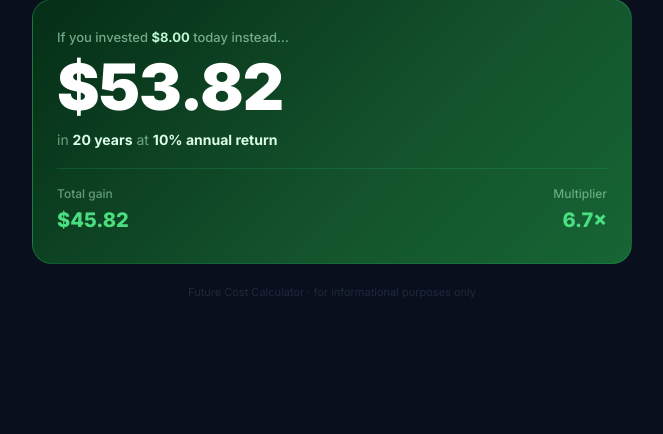
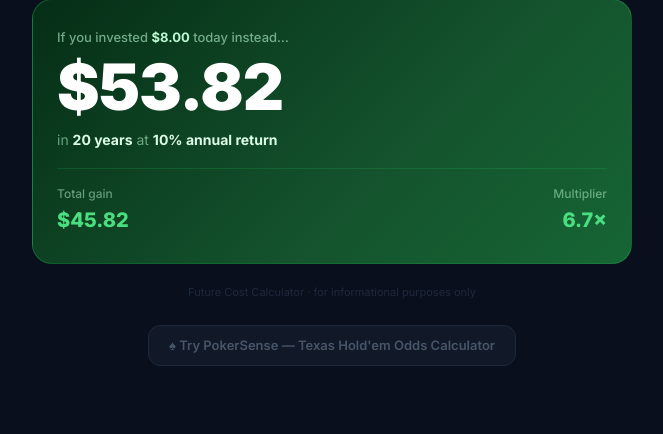
Before and after one commit to Jackww24/future-cost-calculator, a Flask app: template templates/future_cost.html in a window 1280 px wide. Shown: the part 682-1116 px from the top of the page, without its empty margins (308-971 px from the left). Before the commit the page ends 980 px from the top, so only its background shows below. Run offline with Flask 3, Linux system fonts and the light colour scheme; the template is opened without the code that fills it, so the values that code supplies are empty; some libraries are stand-ins or nearby versions.

Commit message:
Make future cost calculator homepage, add pokersense link

```diff
--- a/app.py
+++ b/app.py
@@ -195,12 +195,12 @@ def get_recommendation(win_pct, draws):
 
 @app.route('/')
 def index():
-    return render_template('index.html')
+    return render_template('future_cost.html')
 
 
-@app.route('/future-cost')
-def future_cost():
-    return render_template('future_cost.html')
+@app.route('/pokersense')
+def pokersense():
+    return render_template('index.html')
 
 
 @app.route('/calculate', methods=['POST'])
--- a/templates/future_cost.html
+++ b/templates/future_cost.html
@@ -451,9 +451,24 @@
               </div>
             </div>
 
-            <p style={{ textAlign: 'center', fontSize: '11px', color: '#1e293b', margin: 0 }}>
+            <p style={{ textAlign: 'center', fontSize: '11px', color: '#1e293b', margin: '0 0 4px' }}>
               Future Cost Calculator · for informational purposes only
             </p>
+
+            <div style={{ textAlign: 'center', paddingBottom: '8px' }}>
+              <a href="/pokersense" style={{
+                display: 'inline-flex', alignItems: 'center', gap: '8px',
+                padding: '10px 20px', borderRadius: '12px',
+                border: '1px solid #1e293b', background: '#111827',
+                color: '#475569', fontSize: '13px', fontWeight: '600',
+                textDecoration: 'none', transition: 'all 0.15s',
+              }}
+                onMouseOver={e => { e.currentTarget.style.borderColor = '#334155'; e.currentTarget.style.color = '#94a3b8'; }}
+                onMouseOut={e  => { e.currentTarget.style.borderColor = '#1e293b'; e.currentTarget.style.color = '#475569'; }}
+              >
+                ♠ Try PokerSense — Texas Hold'em Odds Calculator
+              </a>
+            </div>
 
           </div>
         </div>
```
